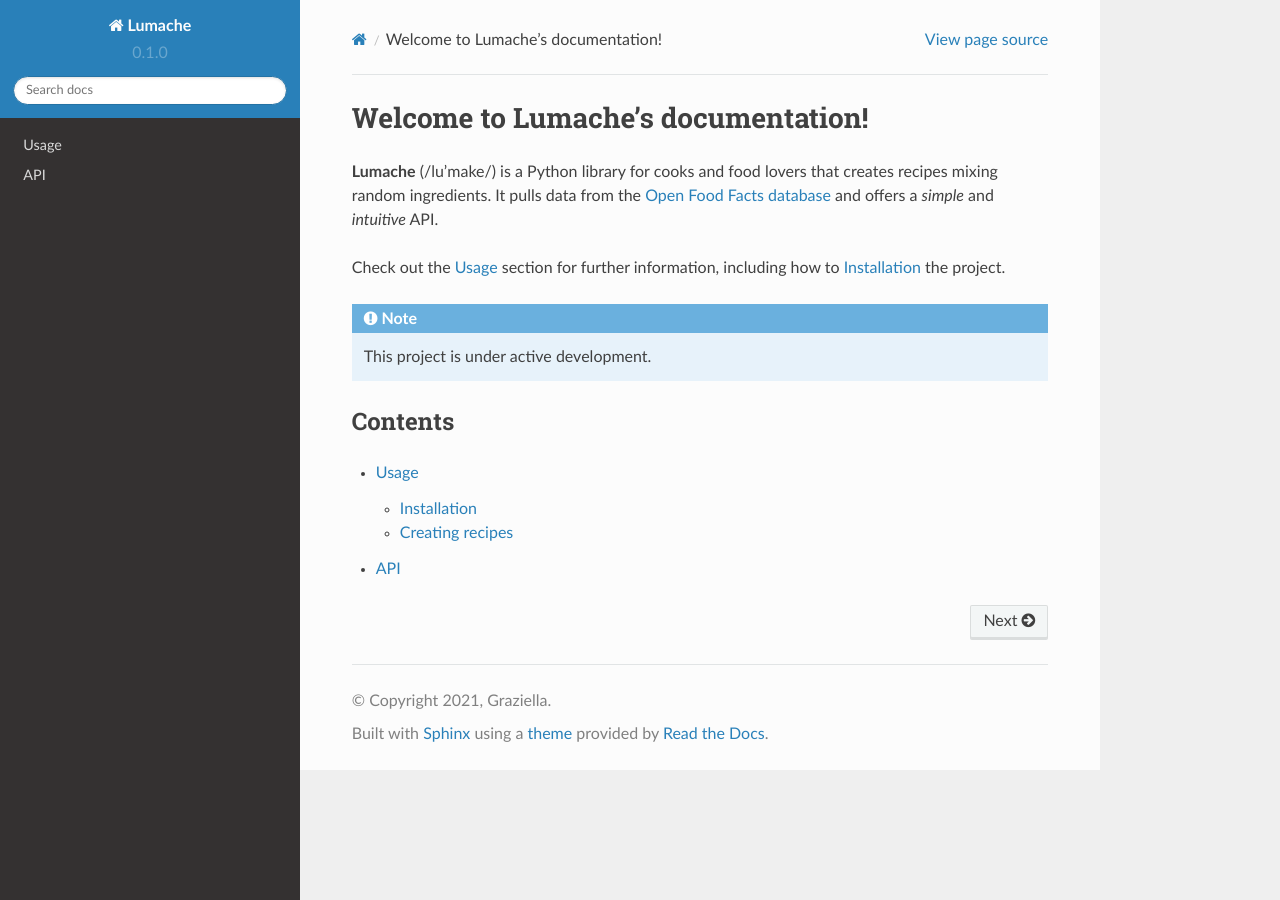
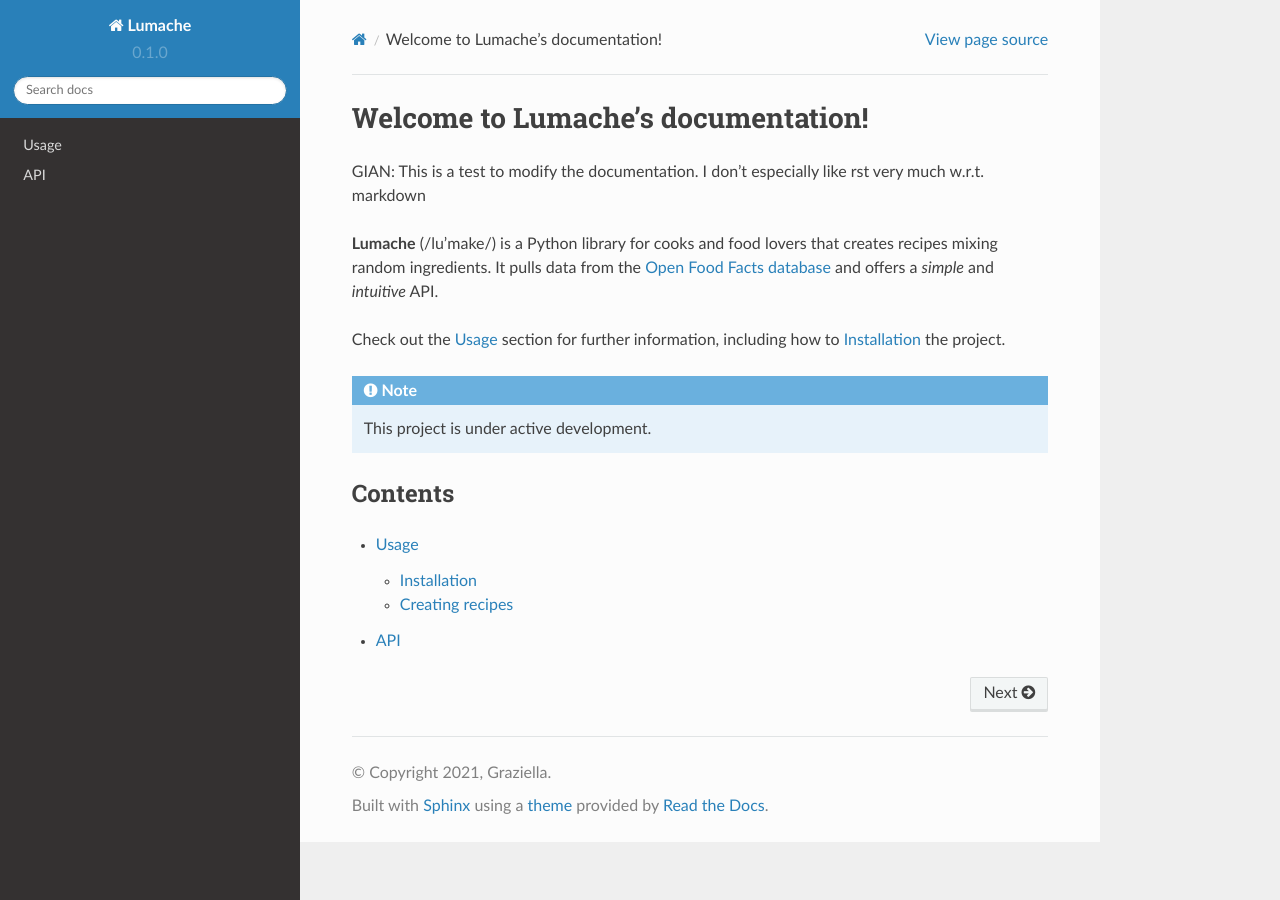
Before and after one commit to gianboc/bsand_rtd, a Sphinx documentation site: the page built from docs/source/index.rst, in a window 1280 px wide. Built offline with Sphinx 7.4.7 and the Read the Docs theme 2.0.0, drawn with Linux system fonts in a browser that asks for light colours.

Commit message:
est modify

```diff
--- a/docs/source/index.rst
+++ b/docs/source/index.rst
@@ -1,5 +1,8 @@
 Welcome to Lumache's documentation!
 ===================================
+
+GIAN: This is a test to modify the documentation.
+I don't especially like rst very much w.r.t. markdown
 
 **Lumache** (/lu'make/) is a Python library for cooks and food lovers
 that creates recipes mixing random ingredients.
```
